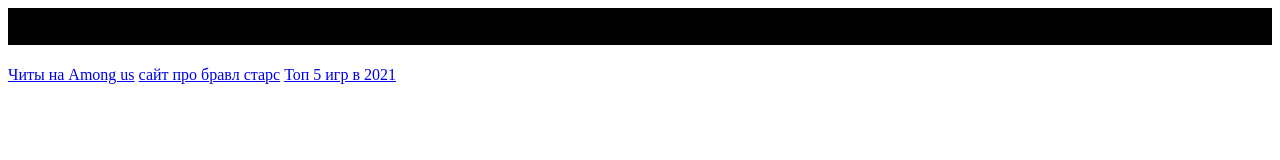
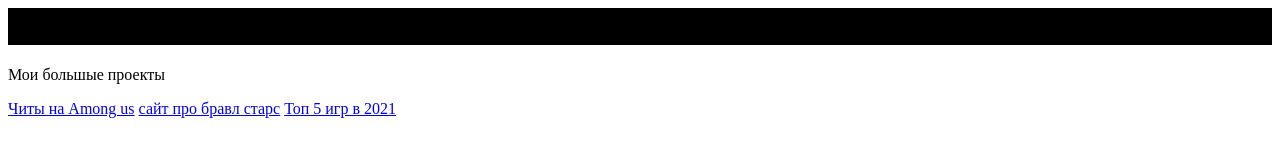
Before and after one commit to kostya8334/RFFRF, a plain HTML site: page index.html in a window 1280 px wide. Drawn offline with Linux system fonts and the light colour scheme.

Commit message:
Update index.html

```diff
--- a/index.html
+++ b/index.html
@@ -1,5 +1,6 @@
 <html>
 <h1 style="text-align:center;text-color:Yellow;background-color:black;">Корнев Константин</h1>
+  <p>Мои большые проекты</P>
   <a href="https://kostya8334.github.io/qdycqudcuydcjcb/">Читы на Among us</a>
   <a href="https://kostya8334.github.io/youtube8532/">сайт про бравл старс</a>
   <a href="https://kostya8334.github.io/games3334/">Топ 5 игр в 2021</a>
```
